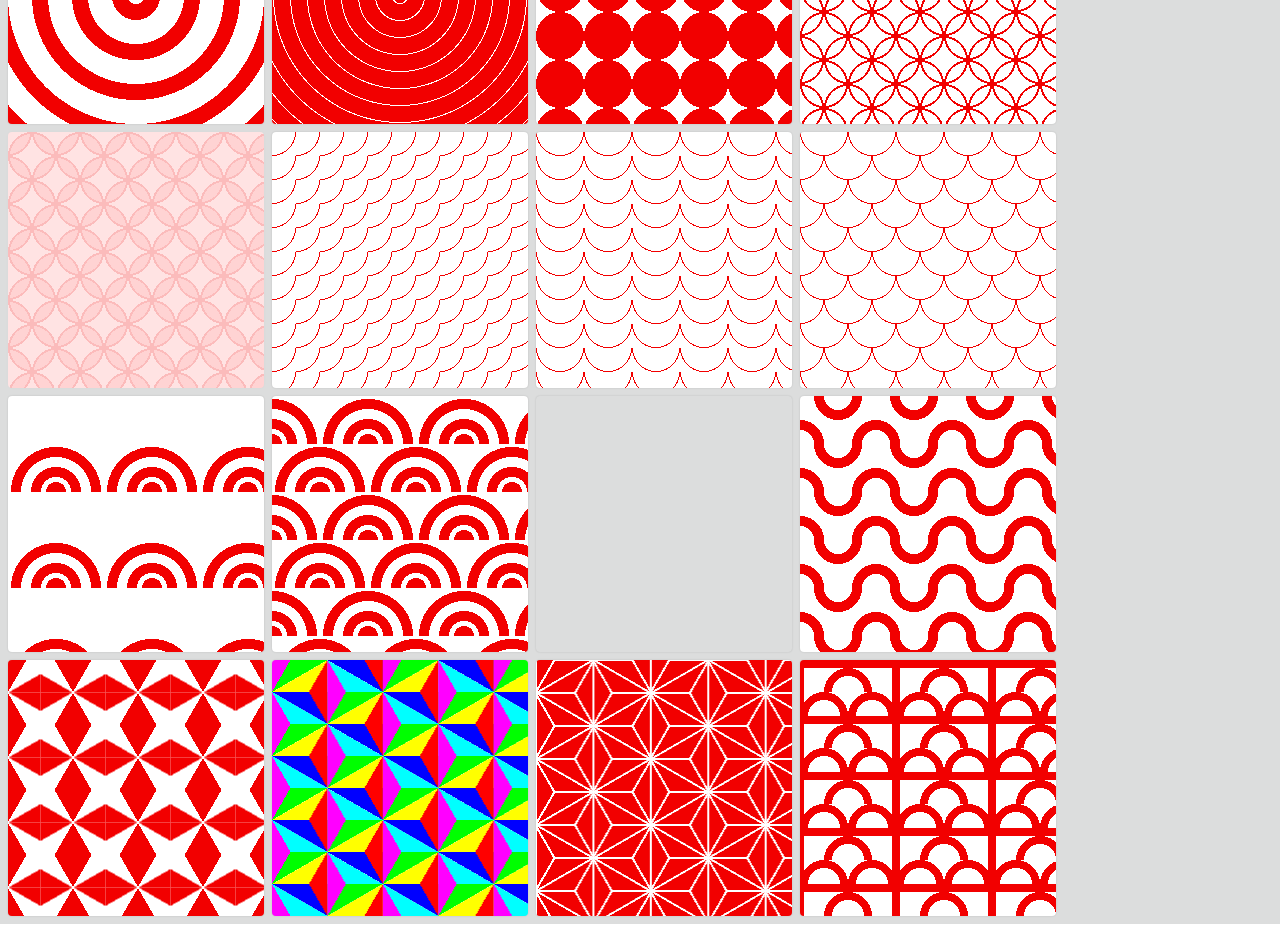
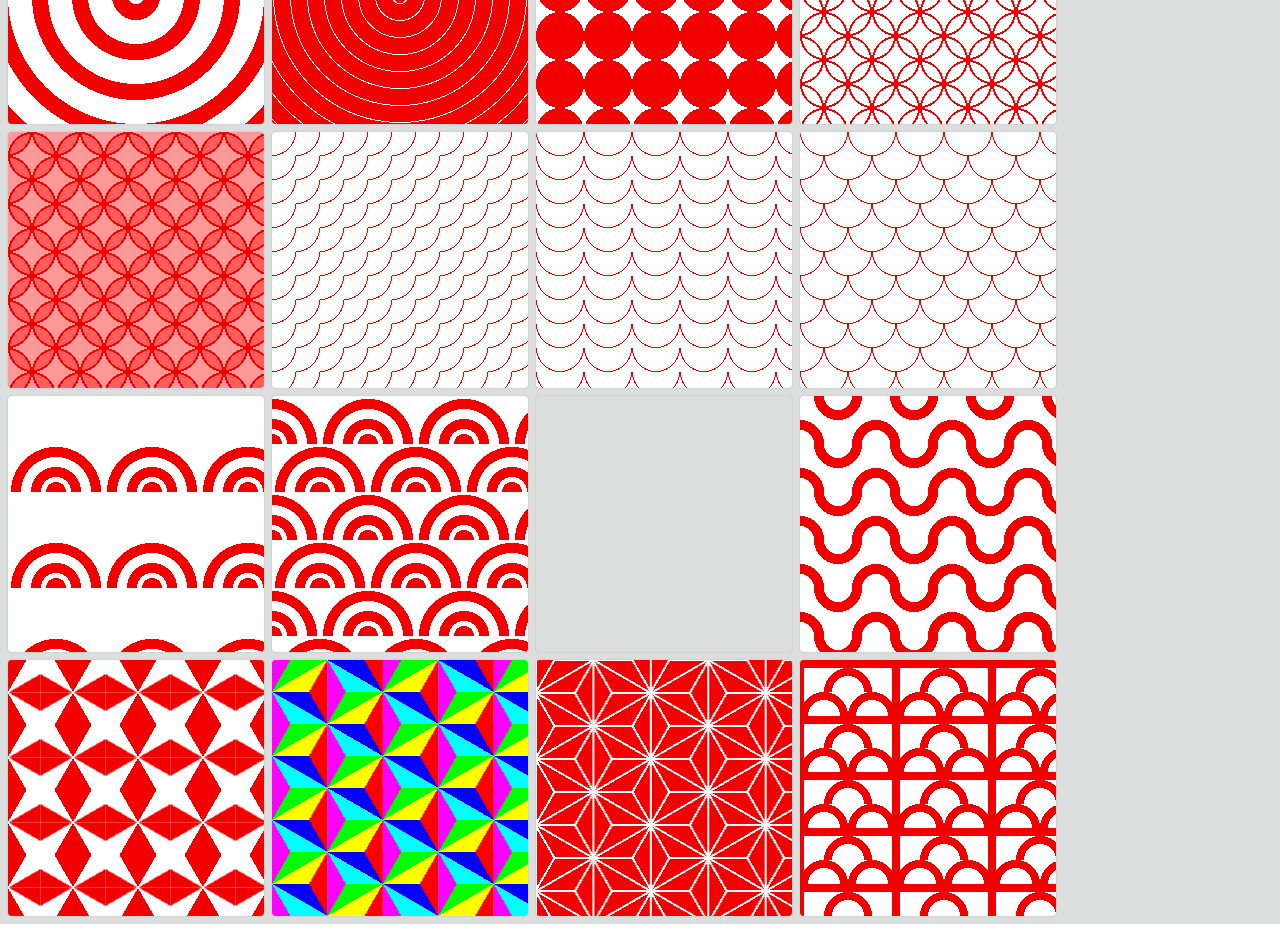
Before and after one commit to hanachin/textures, a React (Create React App) app: page / in a window 1280 px wide. Shown: the part 1820-2749 px from the top of the page. Built offline with nearby package versions, Linux system fonts and the light colour scheme.

Commit message:
Fix shippou2 texture

```diff
--- a/src/textures/shippou2.ts
+++ b/src/textures/shippou2.ts
@@ -3,11 +3,9 @@ const theme = `
 --circle-width: 2px;
 --circle-distance: 48px;
 --fill-color: #ff000066;
---blend-mode: overlay;
 `;
 
 const pattern = `
-mix-blend-mode: var(--blend-mode);
 background: 0 0 / var(--circle-distance) var(--circle-distance)
             radial-gradient(
               var(--fill-color) 0 calc(var(--circle-size) - var(--circle-width)),
```
